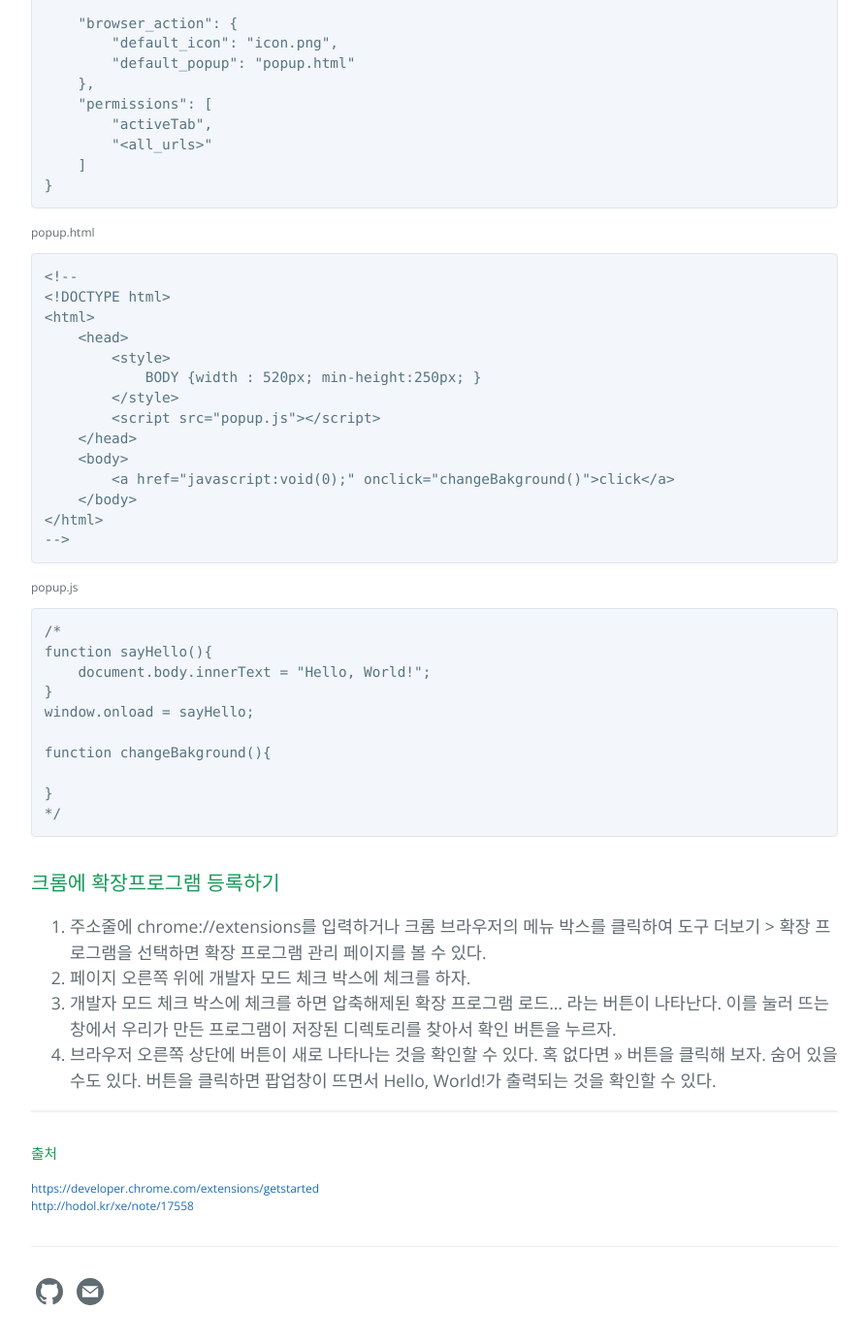
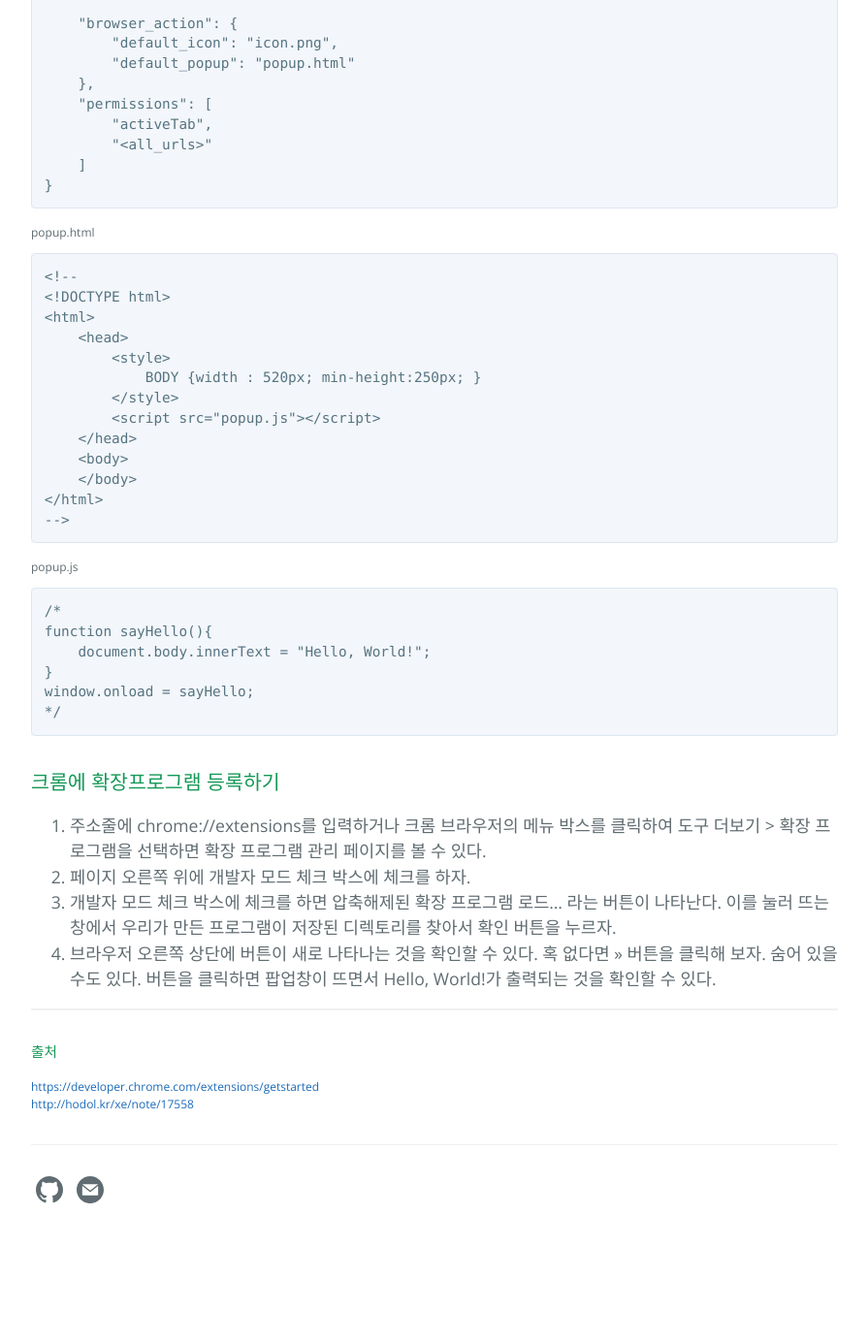
Before and after one commit to zzingyuna/test_site.github.io, a Jekyll site: the page built from _posts/2018-05-04-ChromeExtensions.md, in a window 1280 px wide and 1400 px high, scrolled down 754 px. Shown: the top 1385 px of the window at 97% size, without its empty margins (192-1087 px from the left). Built offline with Jekyll 4.4.1, drawn with Linux system fonts in a browser that asks for light colours; after the commit the page ends 2049 px from its top, so only the background shows below that.

Commit message:
Update 2018-05-04-ChromeExtensions.md

````diff
--- a/_posts/2018-05-04-ChromeExtensions.md
+++ b/_posts/2018-05-04-ChromeExtensions.md
@@ -43,7 +43,6 @@
         <script src="popup.js"></script>
     </head>
     <body>
-	<a href="javascript:void(0);" onclick="changeBakground()">click</a>
     </body>
 </html>
 -->
@@ -57,10 +56,6 @@
     document.body.innerText = "Hello, World!";
 }
 window.onload = sayHello;
-
-function changeBakground(){
-
-}
 */
 ```
 
````
